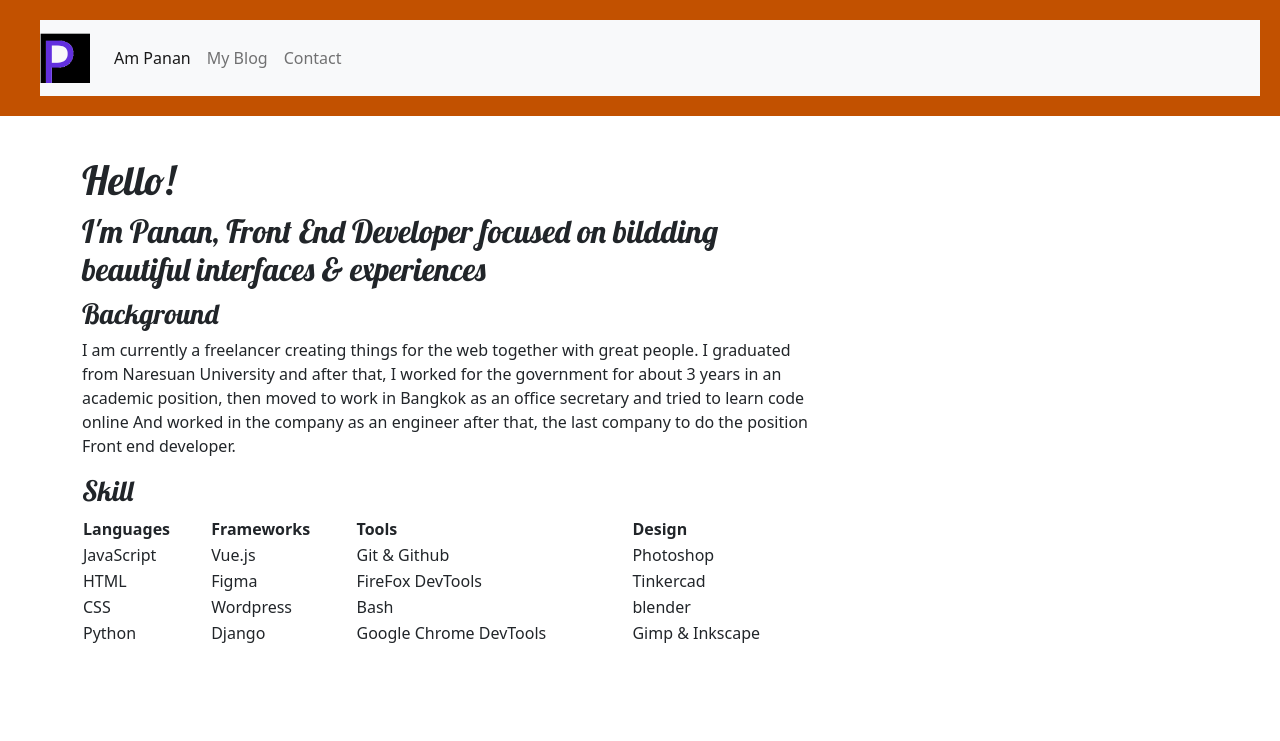
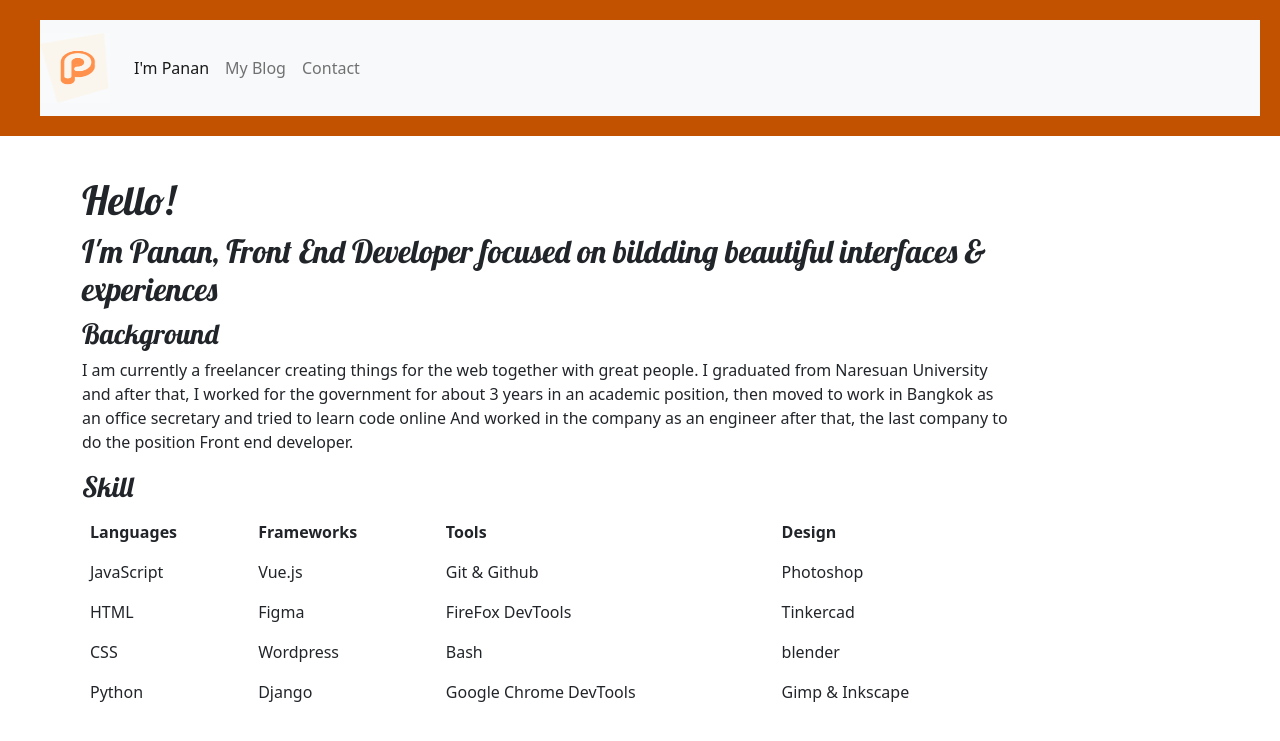
Before and after one commit to panan2012/first_Djangosite, a Django app: page / in a window 1280 px wide. Shown: the top 741 px of the page. Run offline with Django 3.2, Linux system fonts and the light colour scheme.

Commit message:
feat: table and logo

```diff
--- a/blog/templates/blog/base.html
+++ b/blog/templates/blog/base.html
@@ -3,6 +3,7 @@
 <html>
     <head>
         <title>Panan Chaimongkol | Front End Developer</title>
+        <link rel="icon" type="image/x-icon" href="{% static 'media/logo2.png' %}">
         <link rel="stylesheet" href="https://cdn.jsdelivr.net/npm/bootstrap@5.1.3/dist/css/bootstrap.min.css" integrity="sha384-1BmE4kWBq78iYhFldvKuhfTAU6auU8tT94WrHftjDbrCEXSU1oBoqyl2QvZ6jIW3" crossorigin="anonymous">
         <link rel="stylesheet" href="{% static 'css/blog.css' %}">
         <link href="//fonts.googleapis.com/css?family=Lobster&subset=latin,latin-ext" rel="stylesheet" type="text/css">
@@ -20,14 +21,14 @@
 
                 <nav class="navbar navbar-expand-lg navbar-light bg-light">
                     <a class="navbar-brand" href="/">
-                        <img src="{% static 'media/logo_panan.png' %}" width="50" height="50" class="d-inline-block align-top" alt="My Logo">
+                        <img src="{% static 'media/logo2.png' %}" width="70" height="70" class="d-inline-block align-top" alt="My Logo">
                     </a>
                     <button class="navbar-toggler" type="button" data-toggle="collapse" data-target="#navbarNavAltMarkup" aria-controls="navbarNavAltMarkup" aria-expanded="false" aria-label="Toggle navigation">
                       <span class="navbar-toggler-icon"></span>
                     </button>
                     <div class="collapse navbar-collapse" id="navbarNavAltMarkup">
                       <div class="navbar-nav">
-                        <a class="nav-item nav-link active" href="/">Am Panan</a>
+                        <a class="nav-item nav-link active" href="/">I'm Panan</a>
                         <a class="nav-item nav-link" href="{% url 'post_list' %}">My Blog</a>
                         <a class="nav-item nav-link" href="{% url 'contact' %}">Contact</a>
                       </div>
@@ -39,7 +40,7 @@
             </div>
             <div class="content container">
                 <div class="row">
-                    <div class="col-md-8">
+                    <div class="col-md-10">
                     {% block content %}
                     {% endblock %}
                     </div>
--- a/blog/templates/blog/homepage.html
+++ b/blog/templates/blog/homepage.html
@@ -1,6 +1,7 @@
 {% extends 'blog/base.html' %}
 
 {% block content %}
+
       <h1>Hello!</h1>
       <h2>I'm Panan, Front End Developer focused on bildding beautiful interfaces & experiences</h2>
 
@@ -11,13 +12,17 @@
 
       <section>
       <h3>Skill</h3>
-  <table style="width:100%">
+      <div class="table-responsive-sm">
+        <table class="table table-borderless">
+        <thead>
         <tr>
-      <th>Languages</th>
-      <th>Frameworks</th>
-      <th>Tools</th>
-      <th>Design</th>
+            <th scope="col">Languages</th>
+            <th scope="col">Frameworks</th>
+            <th scope="col">Tools</th>
+            <th scope="col">Design</th>
         </tr>
+        </thead>
+        <tbody>
         <tr>
             <td>JavaScript </td>
             <td>Vue.js</td>
@@ -42,7 +47,9 @@
             <td>Google Chrome DevTools</td>
             <td>Gimp & Inkscape</td>
         </tr>
+        </tbody>
       </table>
+    </div>
       </section>
 
 {% endblock %}
```
Also changed, not shown: blog/static/media/logo2.png (added). Lines whose indentation alone changed are shown as unchanged.
